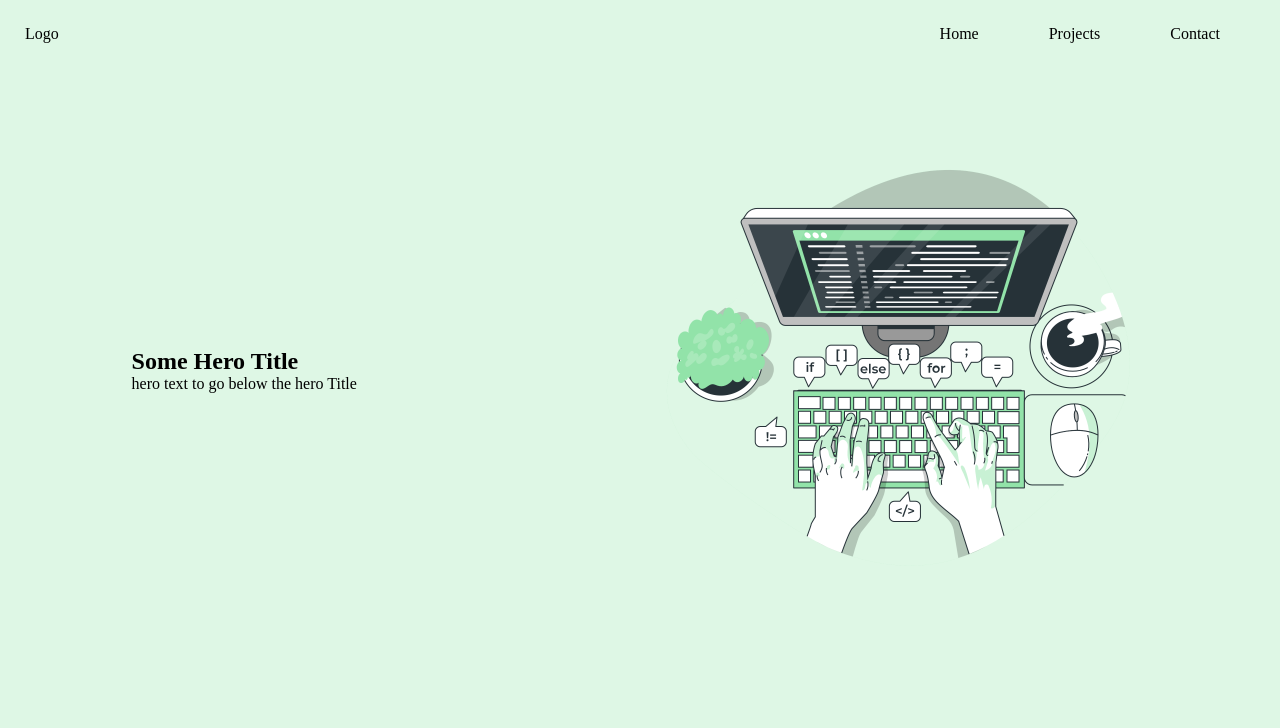
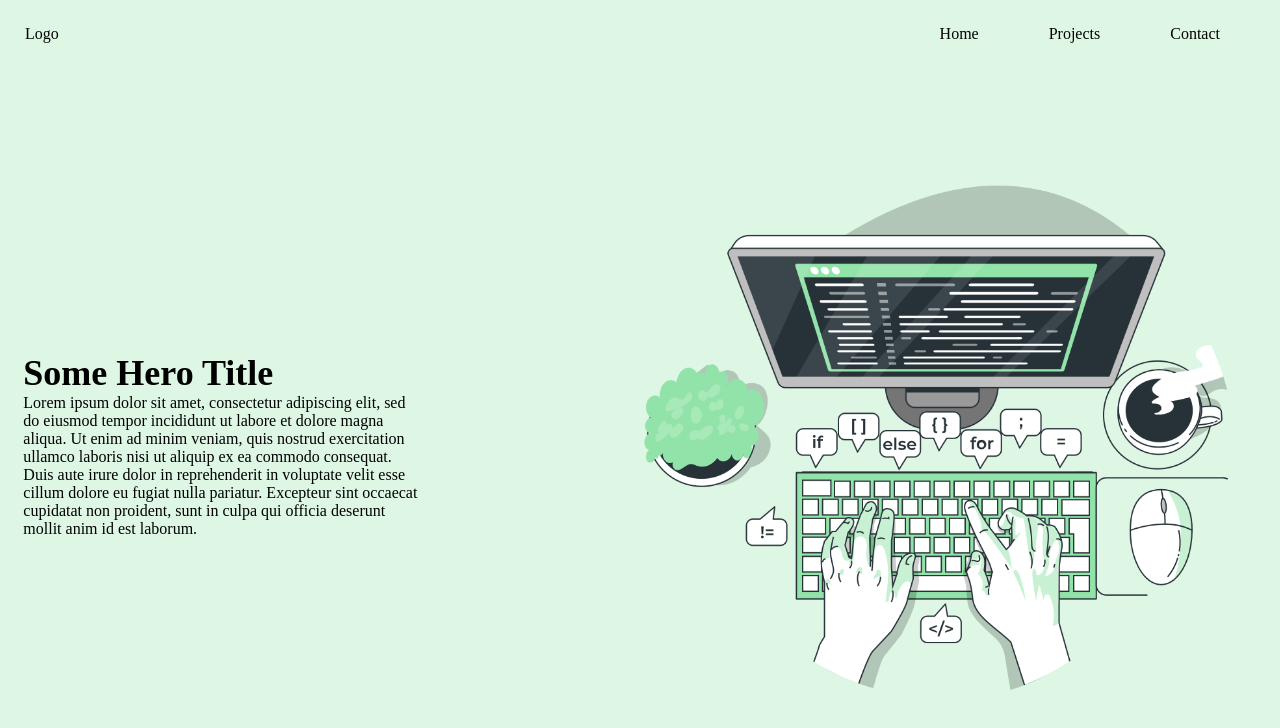
Before and after one commit to climbingryan/portfolioV2, a React (Create React App) app in the folder portfolio/: page / in a window 1280 px wide. Shown: the top 728 px of the page. Built offline with nearby package versions, Linux system fonts and the light colour scheme.

Commit message:
modify hero-img & hero-text

```diff
--- a/portfolio/public/index.html
+++ b/portfolio/public/index.html
@@ -9,12 +9,11 @@
       name="description"
       content="Web site created using create-react-app"
     />
-    <link rel="apple-touch-icon" href="%PUBLIC_URL%/logo192.png" />
     <!--
       manifest.json provides metadata used when your web app is installed on a
       user's mobile device or desktop. See https://developers.google.com/web/fundamentals/web-app-manifest/
     -->
-    <link rel="manifest" href="%PUBLIC_URL%/manifest.json" />
+
     <!--
       Notice the use of %PUBLIC_URL% in the tags above.
       It will be replaced with the URL of the `public` folder during the build.
--- a/portfolio/src/App.css
+++ b/portfolio/src/App.css
@@ -38,10 +38,16 @@
   align-items: center;
   justify-content: space-evenly;
 }
+.hero-text-handler h2 {
+  font-size: 36px;
+}
+.hero-text-handler p {
+  max-width: 400px;
+}
 .hero-img {
   margin-left: 10rem;
   background-position: fixed;
   background-size: cover;
-  max-width: 500px;
-  max-width: 500px;
+  max-width: 650px;
+  max-width: 650px;
 }
--- a/portfolio/src/components/Hero/index.js
+++ b/portfolio/src/components/Hero/index.js
@@ -7,7 +7,12 @@
           <div className='hero-text-handler'>
             <h2>Some Hero Title</h2>
             <p>
-              hero text to go below the hero Title
+            Lorem ipsum dolor sit amet, consectetur adipiscing elit, sed do eiusmod tempor incididunt
+            ut labore et dolore magna aliqua. Ut enim ad minim veniam, quis nostrud exercitation
+            ullamco laboris nisi ut aliquip ex ea commodo consequat. Duis aute irure dolor in
+            reprehenderit in voluptate velit esse cillum dolore eu fugiat nulla pariatur. Excepteur
+            sint occaecat cupidatat non proident, sunt in culpa qui officia deserunt mollit anim id
+            est laborum.
             </p>
           </div>
           <div className='hero-img-handler'>
```
